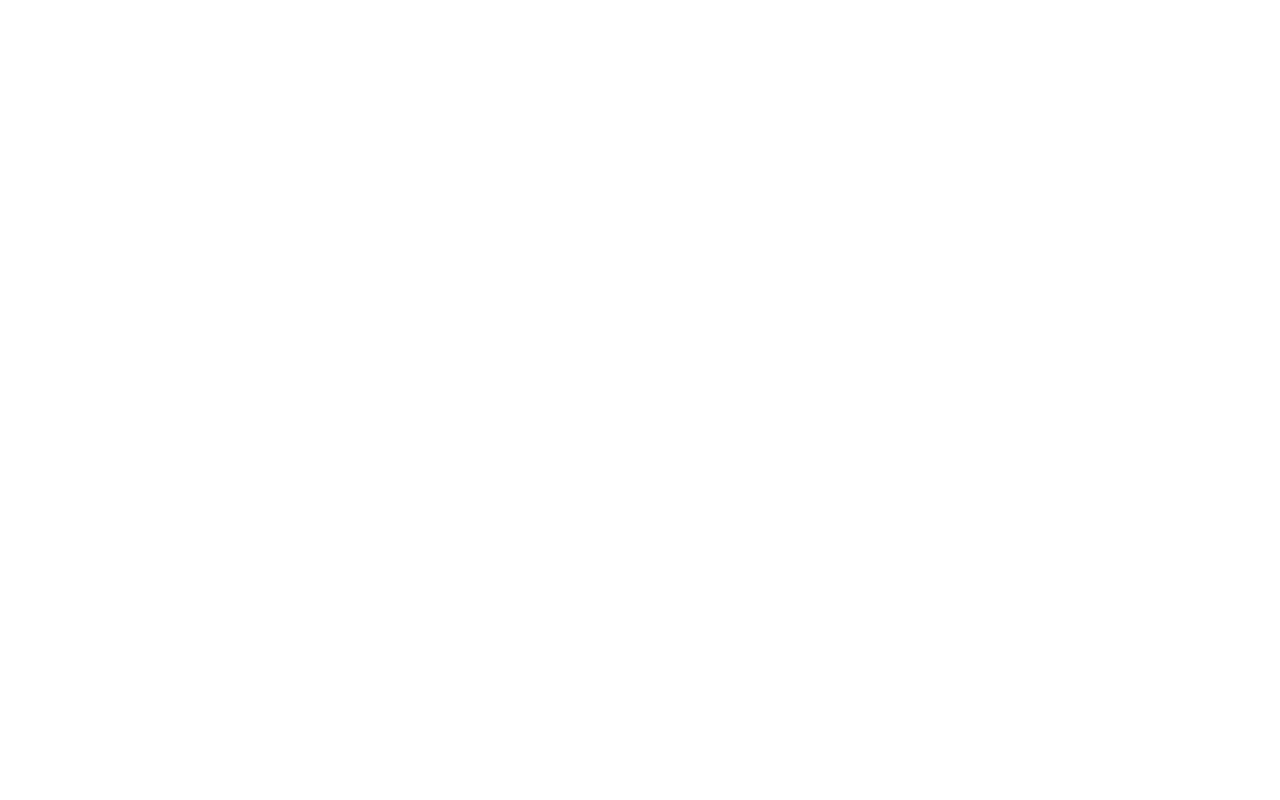
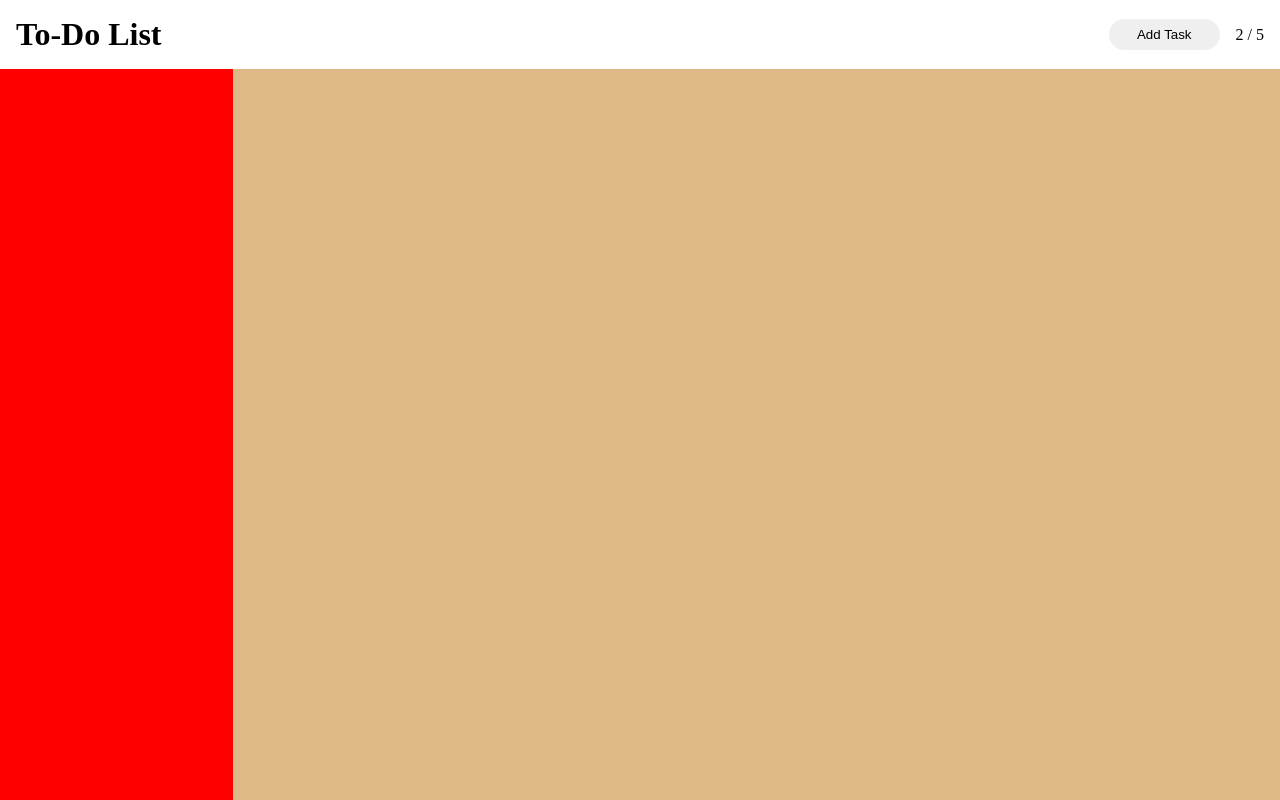
Before and after one commit to JackAgtual/to-do-list, a website built with webpack: page dist/index.html in a window 1280 px wide. Built offline with Linux system fonts and the light colour scheme.

Commit message:
Rough header layout

```diff
--- a/src/styles.css
+++ b/src/styles.css
@@ -6,11 +6,39 @@
 body {
     display: grid;
     grid-template-columns: minmax(200px, 1fr) 4.5fr;
-    grid-template-rows: 3rem 1fr;
+    grid-template-rows: min-content 1fr;
 
     min-height: 100vh;
 }
 
+button {
+    border: none;
+    padding: 0.5rem 1.75rem;
+    border-radius: 1rem;
+}
+
 #header {
     grid-column: 1 / -1;
+    display: flex;
+    justify-content: space-between;
+    align-items: center;
+    padding: 1rem;
 }
+
+#corner {
+    display: flex;
+    align-items: center;
+}
+
+#corner > *:first-child {
+    margin-right: 1rem;
+}
+
+
+#sidebar {
+    background-color: red;
+}
+
+#content {
+    background-color: burlywood;
+}
```
Also changed, not shown: dist/index.html, dist/main.js.
